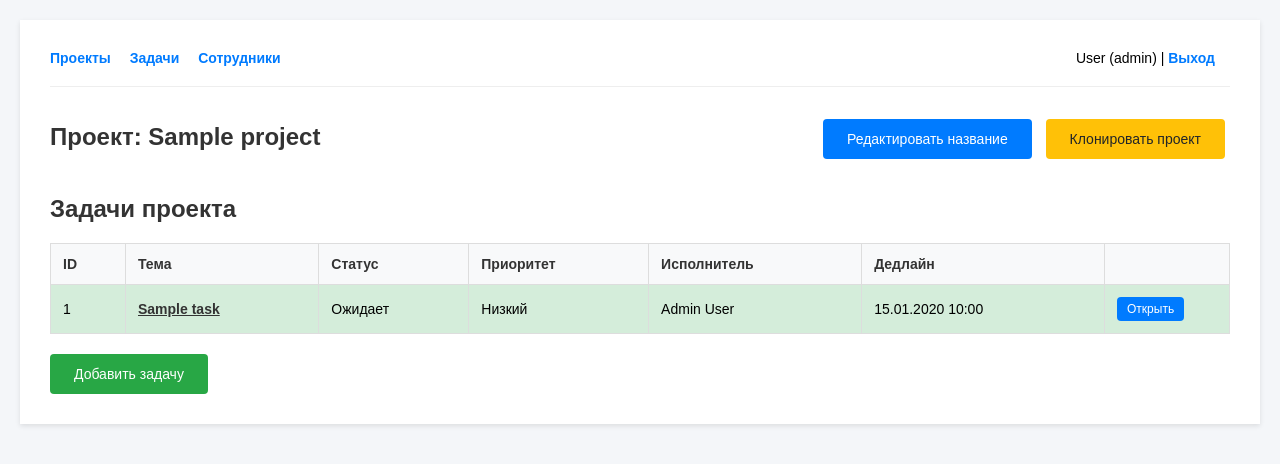
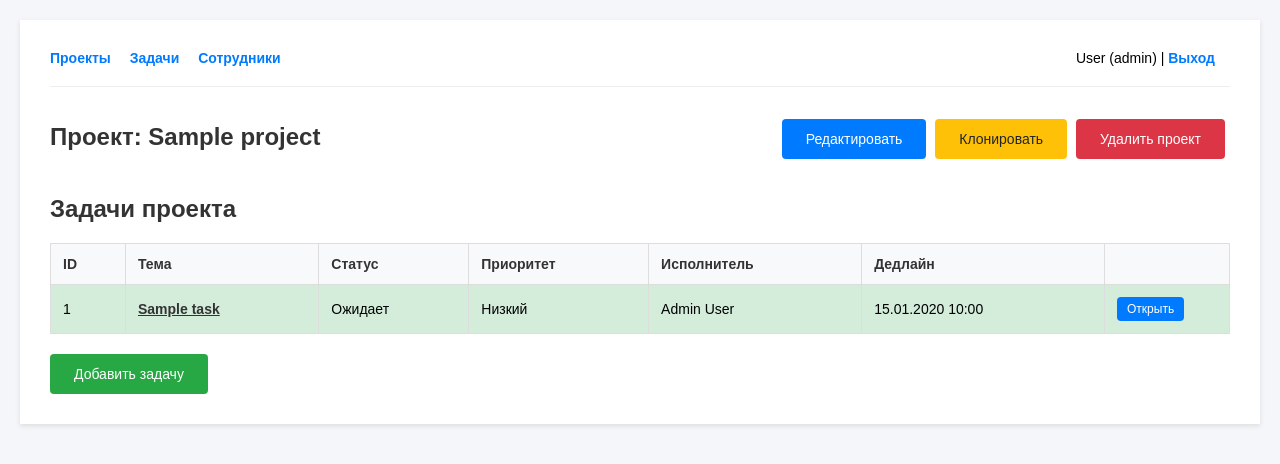
Before and after one commit to liambyzsf95npcn4gd1-sudo/CRM, a PHP site: page /project_view.php?id=1 in a window 1280 px wide. Shown: the top 464 px of the page. Run offline with PHP 8.4, Linux system fonts and the light colour scheme; a user stored in the database is signed in; data comes from the database, SQL or seed files in the repository; tables that the repository leaves empty hold one stand-in row (values such as "Sample post").

Commit message:
Fix user feedback: Project delete button, Cloning logic, Task soft delete, User edit links
- Added "Delete Project" button in `project_view.php` (Admin only).
- Updated `project_clone.php` to handle new schema (removed `file_path`, added `updated_at`) and reset attachments correctly.
- Changed "Delete" button in `task_view.php` to perform a Soft Delete (Move to Archive) instead of permanent deletion.
- Added "Edit" and "Delete" buttons to `users.php` and `user_view.php` to ensure User Management features are accessible.
- Verified all UI text is in Russian.

```diff
--- a/project_view.php
+++ b/project_view.php
@@ -48,11 +48,14 @@ $tasks = $stmt->fetchAll();
     <meta charset="UTF-8">
     <title>Проект: <?= htmlspecialchars($project['name']) ?></title>
     <link rel="stylesheet" href="style.css">
+    <meta name="viewport" content="width=device-width, initial-scale=1.0">
 </head>
 <body>
     <div class="container">
         <div class="nav">
+            <?php if (current_user_role() === 'admin'): ?>
                 <a href="projects_list.php">Проекты</a>
+            <?php endif; ?>
             <a href="tasks_list.php">Задачи</a>
             <?php if (current_user_role() === 'admin'): ?>
                 <a href="users.php">Сотрудники</a>
@@ -62,12 +65,13 @@ $tasks = $stmt->fetchAll();
             </span>
         </div>
 
-        <div style="display: flex; justify-content: space-between; align-items: center;">
+        <div style="display: flex; justify-content: space-between; align-items: center; flex-wrap: wrap; gap: 10px;">
             <h1>Проект: <?= htmlspecialchars($project['name']) ?></h1>
             <?php if (current_user_role() === 'admin'): ?>
                 <div>
-                    <a href="project_edit.php?id=<?= $project['id'] ?>" class="btn btn-primary" style="margin-right: 10px;">Редактировать название</a>
-                    <a href="project_clone_confirm.php?id=<?= $project['id'] ?>" class="btn btn-warning">Клонировать проект</a>
+                    <a href="project_edit.php?id=<?= $project['id'] ?>" class="btn btn-primary">Редактировать</a>
+                    <a href="project_clone_confirm.php?id=<?= $project['id'] ?>" class="btn btn-warning">Клонировать</a>
+                    <a href="project_delete.php?id=<?= $project['id'] ?>" class="btn btn-danger" onclick="return confirm('Вы уверены, что хотите удалить проект? Это действие необратимо и удалит все задачи и файлы проекта.');">Удалить проект</a>
                 </div>
             <?php endif; ?>
         </div>
@@ -75,6 +79,7 @@ $tasks = $stmt->fetchAll();
         <div class="mt-20">
             <h3>Задачи проекта</h3>
             <?php if (count($tasks) > 0): ?>
+                <div class="table-responsive">
                     <table>
                         <thead>
                             <tr>
@@ -133,6 +138,7 @@ $tasks = $stmt->fetchAll();
                             <?php endforeach; ?>
                         </tbody>
                     </table>
+                </div>
             <?php else: ?>
                 <p>В этом проекте пока нет задач.</p>
             <?php endif; ?>
```
Also changed, not shown: project_clone.php (+5 -6 lines), task_view.php (+9 -6 lines), user_view.php (+8 -1 lines), users.php (+19 -0 lines). Lines whose indentation alone changed are shown as unchanged.
